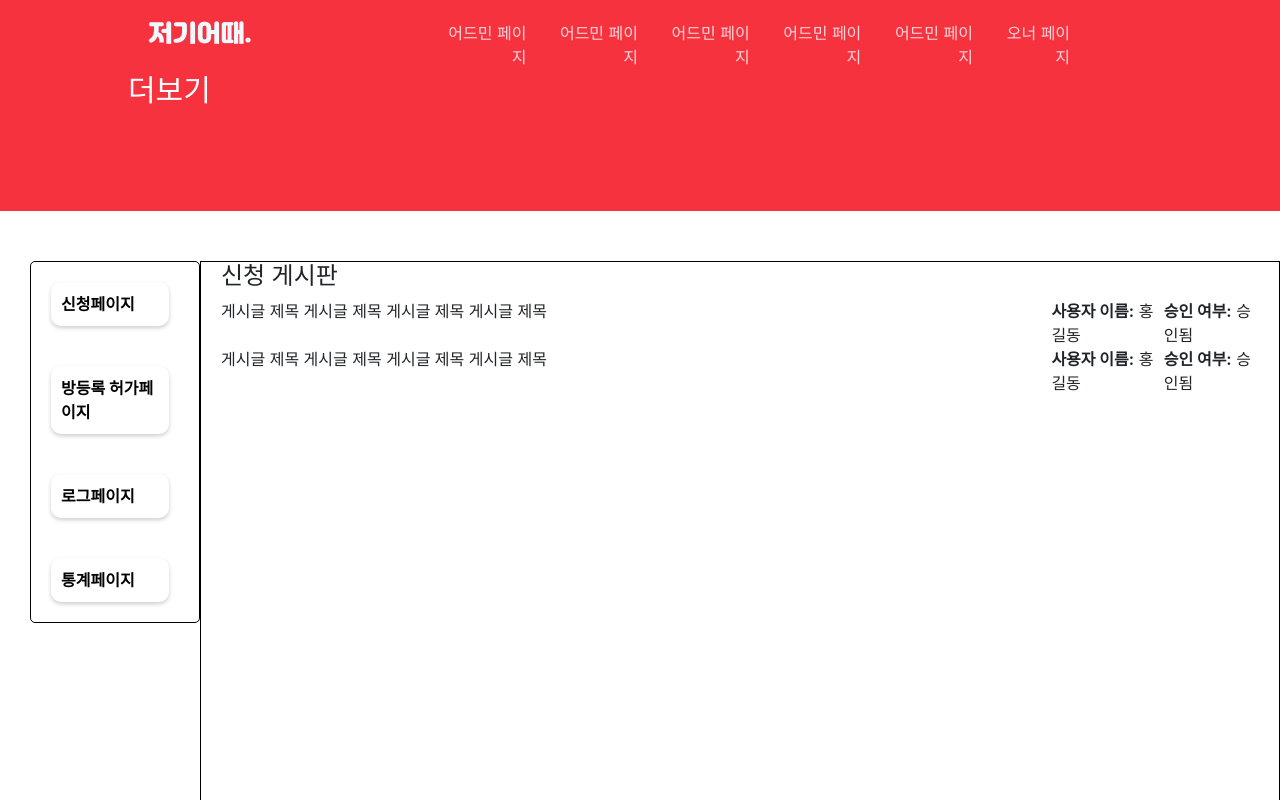
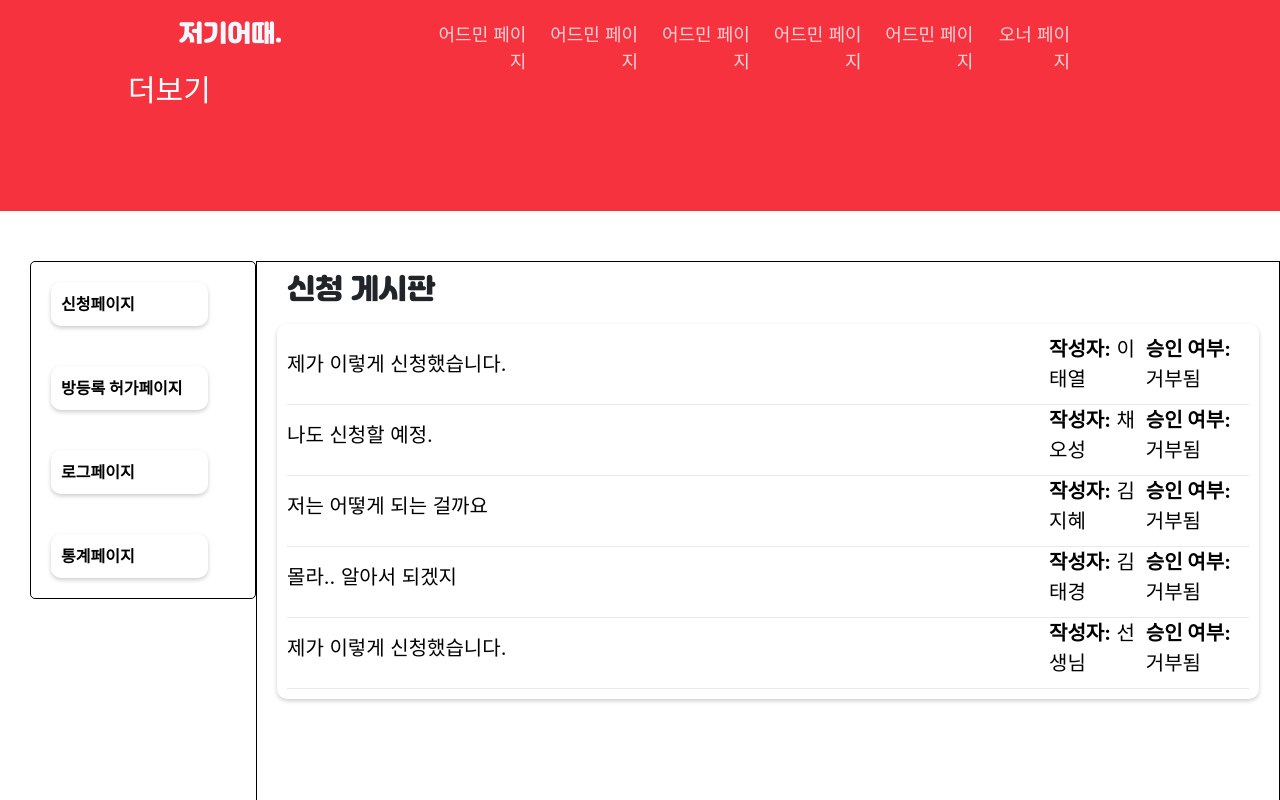
Before and after one commit to HAHproject/pj-front, a React (Create React App) app: page /admin in a window 1280 px wide. Shown: the top 800 px of the page. Built offline with nearby package versions, Linux system fonts and the light colour scheme; the HTML template or start-up script is replaced by a standard one.

Commit message:
일단 뭔가는 했음

```diff
--- a/src/component/admin/Admin.css
+++ b/src/component/admin/Admin.css
@@ -1,6 +1,6 @@
 .main-box {
     display: grid;
-    grid-template-columns: 1fr 6fr;
+    grid-template-columns: 1fr 4fr;
     padding-top: 50px;
     width: 100%;
     margin: 0 auto 0 auto;
@@ -39,35 +39,6 @@
 
 
 
-._button-list {
-    display: flex;
-    flex-direction: column;
-    border: 1px solid black;
-    border-radius: 5px;
-
-    /* 애니메이션을 줄 수 있음.. 근데 비용이 좀 비싸보임 */
-    /* transition: all 0.5s ease; */
-    /* animation: slideIn 3s ease;  */
-
-
-}
-
-._button {
-    font-weight: bold;
-    margin: 20px;
-    width: 70%;
-    color: black;
-    transition: background-color 0.3s, color 0.3s;
-    cursor: pointer;
-    padding: 10px;
-    box-shadow: 0px 2px 4px rgba(0, 0, 0, 0.2);
-    border-radius: 10px;
-
-}
-
-._button:hover {
-    color: red;
-}
 
 
 ._right-box {
--- /dev/null
+++ b/src/component/admin/AdminMenuBox.css
@@ -0,0 +1,29 @@
+._button-list {
+    display: flex;
+    flex-direction: column;
+    border: 1px solid black;
+    border-radius: 5px;
+
+    /* 애니메이션을 줄 수 있음.. 근데 비용이 좀 비싸보임 */
+    /* transition: all 0.5s ease; */
+    /* animation: slideIn 3s ease;  */
+
+
+}
+
+._button {
+    font-weight: bold;
+    margin: 20px;
+    width: 70%;
+    color: black;
+    transition: background-color 0.3s, color 0.3s;
+    cursor: pointer;
+    padding: 10px;
+    box-shadow: 0px 2px 4px rgba(0, 0, 0, 0.2);
+    border-radius: 10px;
+
+}
+
+._button:hover {
+    color: red;
+}
--- a/src/component/admin/AdminMenuBox.jsx
+++ b/src/component/admin/AdminMenuBox.jsx
@@ -1,6 +1,7 @@
 import { useDispatch } from "react-redux";
 import { Category } from "./Category"
 import { setPage } from "../../feature/adminPageSlice";
+import '../admin/AdminMenuBox.css'
 
 
 const AdminMenuBox = () => {
--- a/src/component/admin/ApplyPage.css
+++ b/src/component/admin/ApplyPage.css
@@ -0,0 +1,52 @@
+.apply_box {
+    display: flex;
+    flex-direction: column;
+    min-width: 600;
+    padding: 0px 20px;
+}
+
+.apply_title {
+    height: auto;
+    font-size: 30px;
+    font-family: 'CustomFont', sans-serif;
+
+}
+
+.apply_title_style {
+    /* box-shadow: 0px 2px 4px rgba(0, 0, 0, 0.2);
+    border-radius: 10px; */
+    display: inline-block;
+    padding: 10px;
+}
+
+@font-face {
+    font-family: 'CustomFont';
+    src: url('../../../public/fonts/Jalnan.ttf') format('truetype')
+        /* 다양한 형식의 글꼴 파일을 지원할 수 있도록 여러 포맷을 지정 */
+}
+
+.apply_post {
+    display: grid;
+    grid-template-columns: 4fr 1fr;
+    padding: 0px 0px 10px;
+    width: auto;
+    color: black;
+    font-size: 20px;
+    border-bottom: 1px solid #e9e9e9;
+    place-items: center;
+    justify-items: start;
+
+}
+
+.apply_post_box {
+
+    box-shadow: 0px 2px 4px rgba(0, 0, 0, 0.2);
+    border-radius: 10px;
+    padding: 10px;
+
+}
+
+.apply_info {
+    display: flex;
+    flex-direction: row;
+}
--- a/src/component/admin/ApplyPage.jsx
+++ b/src/component/admin/ApplyPage.jsx
@@ -1,46 +1,37 @@
+import { Link } from 'react-router-dom'
+import './ApplyPage.css'
+import { Data } from './data'
+
 const ApplyPage = () => {
 
     console.log(4)
 
     return <>
-        <div style={{ display: "flex", flexDirection: "column", minWidth: 600, padding: "0px 20px" }}>
+        <div className="apply_box">
 
-            <div style={{ height: "auto" }}>
-                <h4>신청 게시판</h4>
+            <div className='apply_title'>
+                <h3 className='apply_title_style'>신청 게시판</h3>
             </div>
-            <div  >
-                <div style={{ display: "grid", gridTemplateColumns: "4fr 1fr" }}>
-                    {/* 이 밑에 있는걸 이제 for 문 돌려야할듯 .... ? */}
-                    <>
-                        <div style={{ minWidth: 400 }}>게시글 제목 게시글 제목 게시글 제목 게시글 제목 </div>
-                        <div style={{ minWidth: 200 }}>
-                            <div style={{ display: "flex", flexDirection: 'row' }}>
-                                <div style={{ paddingRight: 5, minWidth: 40 }}>
-                                    <strong>사용자 이름:</strong> 홍길동
-                                </div>
-                                <div style={{ minWidth: 40 }}>
-                                    <strong>승인 여부:</strong> 승인됨
+
+            <div className='apply_post_box'>
+                {Data.map((data) =>
+                    <Link to={`/admin/apply/${data.id}`} style={{ textDecorationLine: 'none', marginBottom: 10 }} key={data.id}>
+                        <div className="apply_post" >
+                            <div style={{ minWidth: 400 }}>{data.title} </div>
+                            <div style={{ minWidth: 200 }}>
+                                <div className="apply_info">
+                                    <div style={{ paddingRight: 10, minWidth: 50 }}>
+                                        <strong>작성자:</strong> {data.name}
+                                    </div>
+                                    <div style={{ minWidth: 50 }}>
+                                        <strong>승인 여부:</strong> {data.apply ? '승인됨' : '거부됨'}
+                                    </div>
                                 </div>
                             </div>
                         </div>
-                    </>
-                    <>
-                        <div style={{ minWidth: 400 }}>게시글 제목 게시글 제목 게시글 제목 게시글 제목 </div>
-                        <div style={{ minWidth: 200 }}>
-                            <div style={{ display: "flex", flexDirection: 'row' }}>
-                                <div style={{ paddingRight: 5 }}>
-                                    <strong>사용자 이름:</strong> 홍길동
-                                </div>
-                                <div>
-                                    <strong>승인 여부:</strong> 승인됨
-                                </div>
-                            </div>
-                        </div>
-                    </>
-
-
-                </div>
-
+                    </Link>
+                )}
+                {/* 여기까지가 하나의 템플릿이 되는 것  */}
             </div>
 
 
--- /dev/null
+++ b/src/component/admin/data.jsx
@@ -0,0 +1,5 @@
+export const Data = [{ id: 1, name: '이태열', title: '제가 이렇게 신청했습니다.', apply: false, },
+{ id: 2, name: '채오성', title: '나도 신청할 예정.', apply: false, },
+{ id: 3, name: '김지혜', title: '저는 어떻게 되는 걸까요', apply: false, },
+{ id: 4, name: '김태경', title: '몰라.. 알아서 되겠지', apply: false, },
+{ id: 5, name: '선생님', title: '제가 이렇게 신청했습니다.', apply: false, }]
--- a/src/component/template/MyHeader.css
+++ b/src/component/template/MyHeader.css
@@ -32,6 +32,7 @@
 
 .section-in {
     padding: 21px 10%;
+    text-align: center;
 
 }
 
@@ -53,6 +54,7 @@
     color: rgba(255, 255, 255, 0.8);
     font-weight: normal;
     margin-left: 20px;
+    font-size: 18px;
 }
 
 .section-2 {
--- a/src/feature/widthSizeSlice.js
+++ b/src/feature/widthSizeSlice.js
@@ -7,6 +7,7 @@ export const widthSizeSlice = createSlice({
     initialState,
     reducers: {
         setWidthSize: (state, actions) => {
+            console.log("계속불리고있음")
             state.isSmallScreen = actions.payload
         },
 
--- a/src/routes/MyRoutes.jsx
+++ b/src/routes/MyRoutes.jsx
@@ -17,6 +17,7 @@ const MyRoutes = () => {
                 {/* 템플릿이 적용될 파츠들.. 여기서 고민이 몇가지 있다. */}
                 <Route path="/admin" element={<Admin></Admin>} />
                 <Route path="/owner" element={<Owner></Owner>} />
+
             </Route>
 
         </Routes>
```
